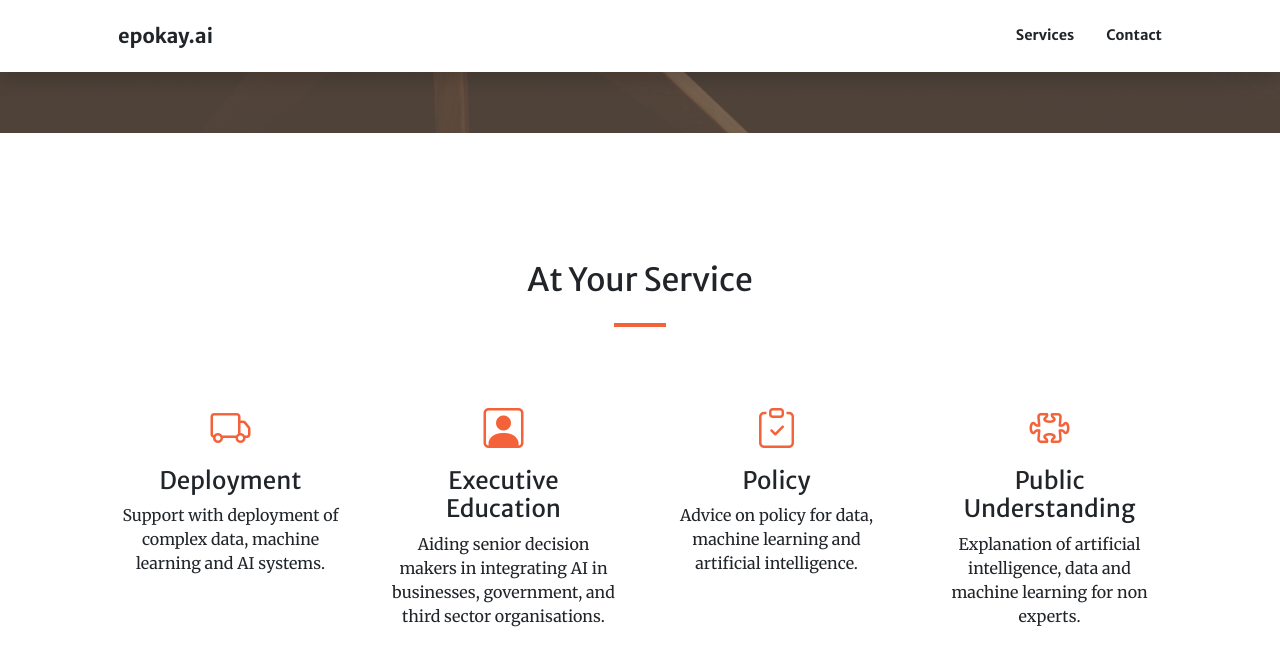
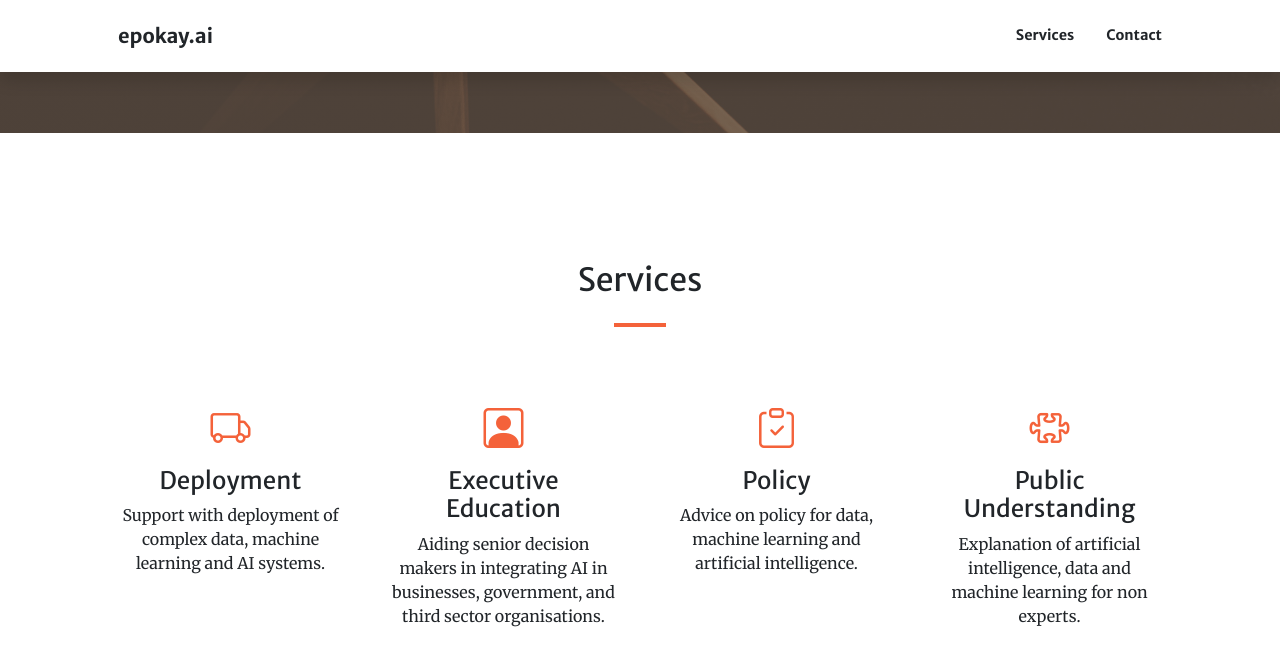
Before and after one commit to epokay/epokay.github.io, a Jekyll site: the page built from index.html, in a window 1280 px wide and 900 px high, scrolled down 767 px. Shown: the top 666 px of the window. Built offline with Jekyll 4.4.1, drawn with Linux system fonts in a browser that asks for light colours; comment, search, counter and statistics services are not loaded.

Commit message:
Update Website Settings “site”

```diff
--- a/_data/site.yml
+++ b/_data/site.yml
@@ -1,6 +1,6 @@
 services:
   show: true
-  title: At Your Service
+  title: Services
   link: "#services"
   label: Services
 partners:
```
